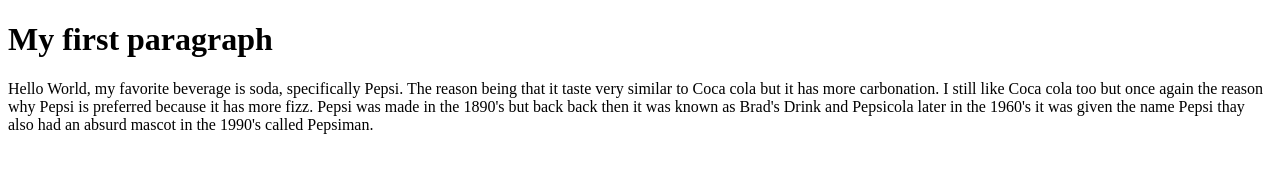
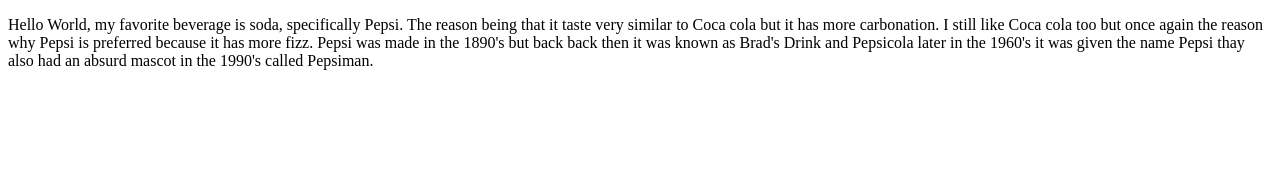
Before and after one commit to Kokkiri1/webd152, a plain HTML site: page chapter1/index.html in a window 1280 px wide. Drawn offline with Linux system fonts and the light colour scheme.

Commit message:
Update index.html

```diff
--- a/chapter1/index.html
+++ b/chapter1/index.html
@@ -1,8 +1,6 @@
     <!DOCTYPE html>
     <html lang="en">
         <head>
-            <h1>My first paragraph</h1>
-            </h1>
             <meta charset="UTF-8">
             <meta name="viewport" content="width=device-width, intial-scale=1.0">
             <title>Document</title>
```
